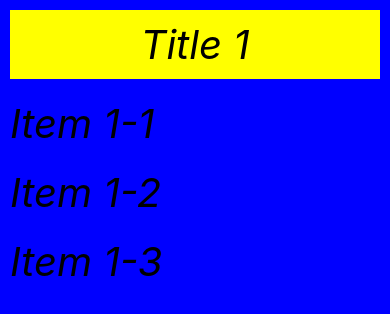
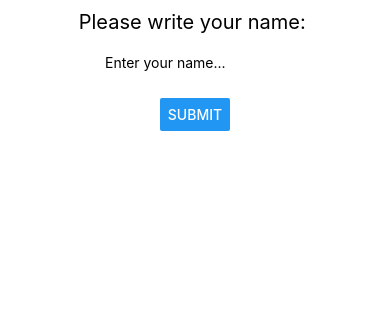
Before and after one commit to Ik3nna/firstApp, a React Native app: screen / in a window 390 px wide. Shown: the top 314 px of the page. Built offline with nearby package versions, Linux system fonts and the light colour scheme.

Commit message:
feat: Buttons, pressables, Touchables

```diff
--- a/App.js
+++ b/App.js
@@ -1,85 +1,36 @@
 import { StatusBar } from 'expo-status-bar';
 import React, { useState } from "react";
-import { Button, FlatList, Linking, Pressable, RefreshControl, SafeAreaView, ScrollView, SectionList, StyleSheet, Text, View } from 'react-native';
+import { Button, SafeAreaView,StyleSheet, Text, TextInput, View } from 'react-native';
 
 export default function App() {
-  const [items, setItems] = useState([
-    {name: "Item 1"},
-    {name: "Item 2"},
-    {name: "Item 3"},
-    {name: "Item 4"},
-    {name: "Item 5"},
-    {name: "Item 6"},
-    {name: "Item 7"},
-    {name: "Item 8"},
-    {name: "Item 9"},
-    {name: "Item 10"},
-  ]);
-
-  const [refreshing, setRefreshing] = useState(false);
-
-  const [count, setCount] = useState(1)
-
-  const [Data, setData] = useState([
-    {
-      title: `Title ${count}`,
-      data: [`Item ${count}-1`, `Item ${count}-2`, `Item ${count}-3`]
-    }
-  ])
-
-  const onRefresh = ()=> {
-    setRefreshing(true);
-    setCount(prevCount => prevCount + 1)
-    setData([...Data, { title: `Title ${count + 1}`, data: [`Item ${count + 1}-1`, `Item ${count + 1}-2`, `Item ${count + 1}-3`] }]);
-    setRefreshing(false)
+  const [name, setName] = useState("");
+  const [submitted, setSubmitted] = useState(false);
+  const onPressHandler =()=> {
+    setSubmitted(!submitted);
   }
 
   return (
-    <SafeAreaView style={{ flex: 1, backgroundColor: 'blue' }}>
-      <SectionList
-        keyExtractor={(item, index)=>index.toString()}
-        sections={Data}
-        renderItem={({item})=>(
-          // <View style={styles.item}>
-            <Text style={styles.text}>{item}</Text>
-          // </View>
-        )}
-        renderSectionHeader={({section})=>(
-          <View style={styles.item}>
-            <Text style={styles.text}>{section.title}</Text>
-          </View>
-        )}
-        refreshControl={
-          <RefreshControl refreshing={refreshing} onRefresh={onRefresh} />
+    <SafeAreaView style={{ flex: 1, backgroundColor: '#ffffff' }}>
+      <StatusBar style='auto' />
+      <View style={styles.container}>
+        <Text style={styles.text}>Please write your name: </Text>
+        <TextInput
+          style={styles.input}
+          placeholder='Enter your name...'
+          onChangeText={(value)=>setName(value)}
+          multiline
+          keyboardType="name-phone-pad"
+        />
+        <Button
+          title={submitted ? "clear" : 'submit'}
+          onPress={onPressHandler}
+        />
+        {submitted &&
+          <Text style={styles.text}>
+            Your are registered as {name}
+          </Text>
         }
-      />
-      {/* <FlatList
-        keyExtractor={(item, index)=> index.toString()}
-        data={items}
-        renderItem={({item})=>(
-          <View style={styles.item}>
-            <Text style={styles.text}>{item.name}</Text>
-          </View>
-        )}
-        refreshControl={
-          <RefreshControl refreshing={refreshing} />
-        }
-      /> */}
-      {/* <ScrollView
-        style={styles.container}
-        refreshControl={<RefreshControl
-        refreshing={refreshing}
-        />}
-      >
-        <StatusBar style="black" />
-        {items.map((item)=>{
-          return(
-            <View key={item.key} style={styles.item}>
-              <Text style={styles.text}>{item.item}</Text>
-            </View>
-          )
-        })}
-      </ScrollView> */}
+      </View>
     </SafeAreaView>
   );
 }
@@ -87,18 +38,18 @@ export default function App() {
 const styles = StyleSheet.create({
   container: {
     flex: 1,
-    backgroundColor: 'blue',
-
+    backgroundColor: "#ffffff",
+    alignItems: "center"
   },
-  item: {
-    backgroundColor: "yellow",
-    justifyContent: "center",
-    alignItems: "center",
+  text: {
+    fontSize: 20,
     margin: 10
   },
-  text: {
-    fontSize: 40,
-    fontStyle: "italic",
-    margin: 10
+  input: {
+    borderWidth: 1,
+    width: 200,
+    border: "#555",
+    borderRadius: 5,
+    padding: 10,
   }
 });
```
